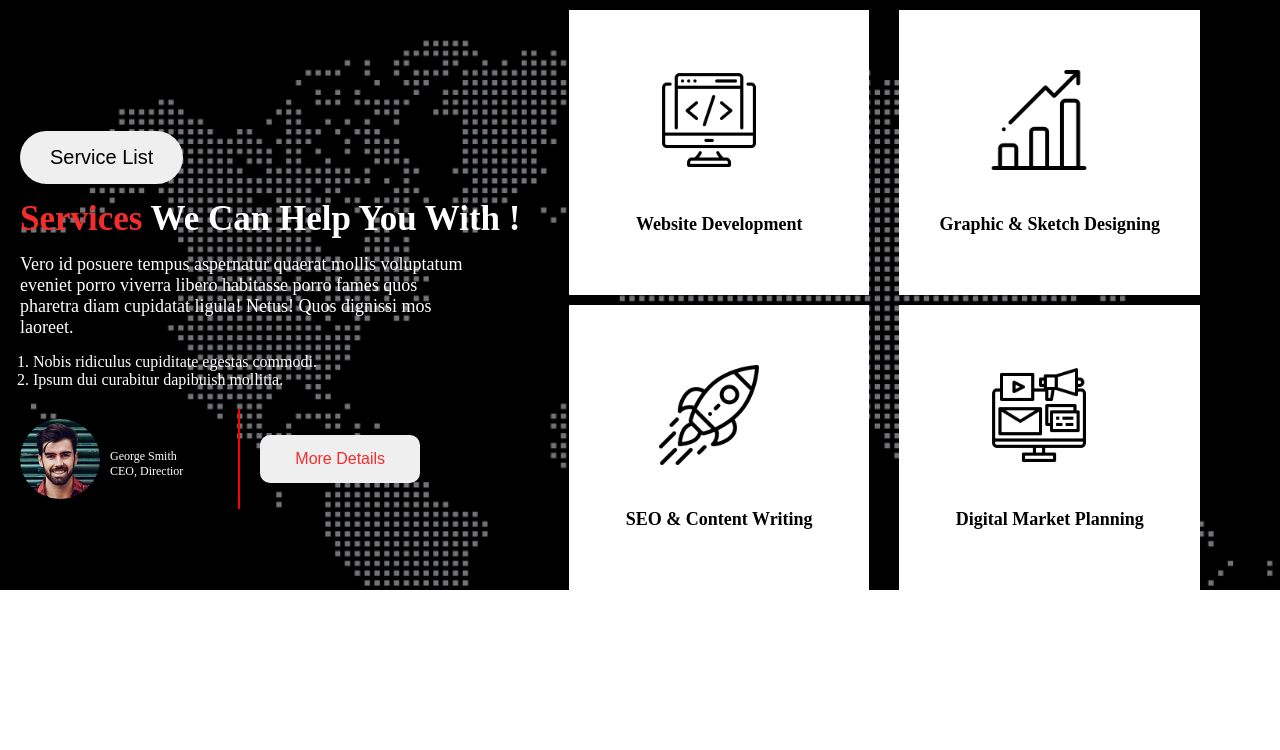
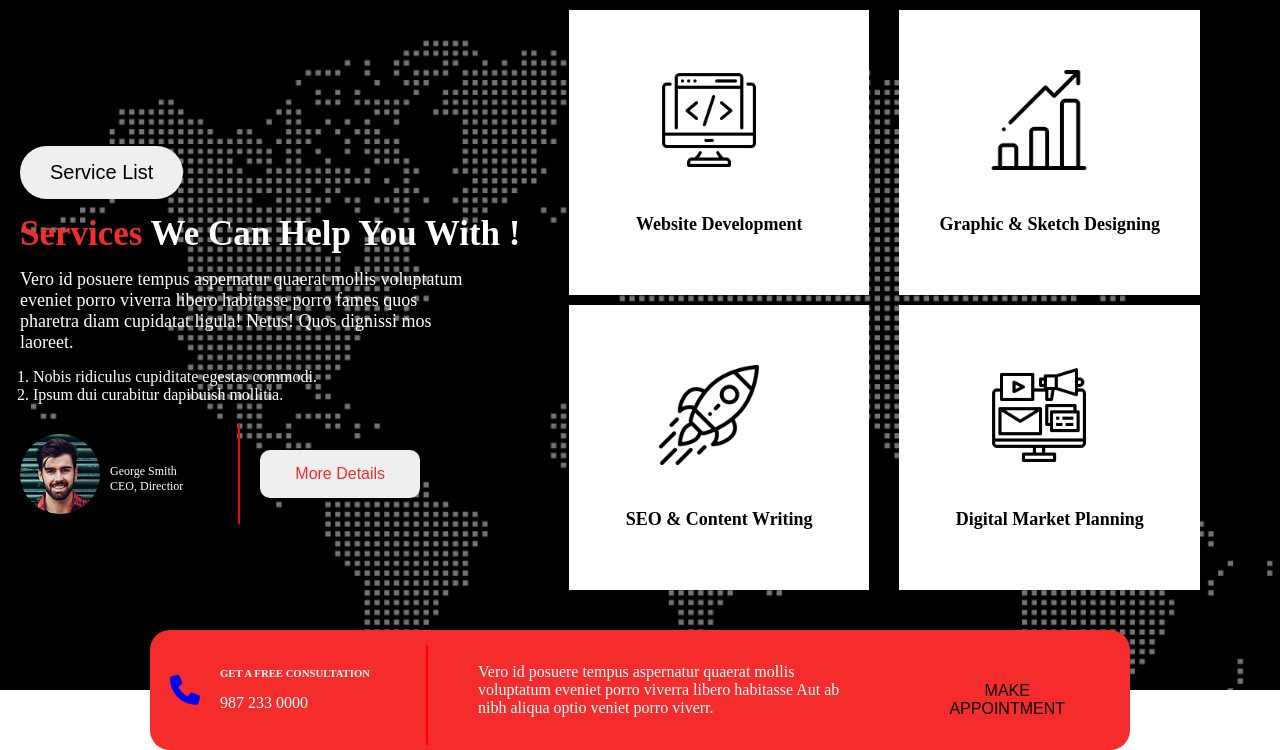
Before and after one commit to mdgausulislam/digital-agency-html-and-css, a plain HTML site: page index.html in a window 1280 px wide. Shown: the part 884-1634 px from the top of the page. Before the commit the page ends 1474 px from the top, so only its background shows below. Drawn offline with Linux system fonts and the light colour scheme.

Commit message:
update section

```diff
--- a/index.html
+++ b/index.html
@@ -9,6 +9,7 @@
     <link rel="preconnect" href="https://fonts.googleapis.com">
 <link rel="preconnect" href="https://fonts.gstatic.com" crossorigin>
 <link href="https://fonts.googleapis.com/css2?family=Open+Sans:ital@0;1&display=swap" rel="stylesheet">
+<script src="https://kit.fontawesome.com/f07af11b35.js" crossorigin="anonymous"></script>
 </head>
 <body>
     <header>
@@ -86,6 +87,29 @@
                 </div>
             </div>
         </section>
+
+
+        <section>
+            <div class="appointment">
+                <div class="phone-call">
+                  <a href="#">  <i class="fa-solid fa-phone"></i></a>
+                  <div>
+                  <h6 class="call-title">GET A FREE CONSULTATION</h6>
+                  <p class="phone-number"> 987 233 0000 </p>
+                </div>
+                </div>
+                <div class="vertical-line2"></div>
+                <div class="phone-call-description">
+                    <p class="phone-call-description1">Vero id posuere tempus aspernatur quaerat mollis voluptatum eveniet porro
+                        viverra libero habitasse Aut ab nibh aliqua optio veniet porro viverr.</p>
+
+                        <button class="btn-primary4">MAKE APPOINTMENT</button>
+
+                </div>
+            </div>
+
+
+        </section>
     </main>
 
 </body>
--- a/style/style.css
+++ b/style/style.css
@@ -101,6 +101,7 @@
     grid-template-columns: repeat(2,1fr);
     /* gap: 10px; */
     margin-right: 50px;
+    margin-bottom: 100px;
 
 }
 .service-right-side img{
@@ -112,6 +113,7 @@
     display: flex;
     justify-content: space-between;
     align-items: center;
+    /* margin-bottom: 100px; */
 
 }
 .ceo-image{
@@ -195,7 +197,7 @@
 
 }
 .Service-details{
-    margin-top: 50px;
+    margin-top: -20px;
     color: #FFFFFF;
 
 
@@ -209,3 +211,56 @@
 .service-info{
     background-color: black;
 }
+.appointment{
+    margin: 0px 150px;
+    display: flex;
+    justify-content: flex-start;
+    align-items: center;
+    background-color: rgb(245, 44, 44);
+    color: #FFFFFF;
+    height: 120px;
+    border-radius: 20px;
+    margin-top: -60px;
+}
+.phone-call{
+    display: flex;
+    justify-content: flex-start;
+    align-items: center;
+    gap: 20px;
+}
+.phone-call i{
+   font-size: 30px;
+   padding-left: 20px;
+}
+.phone-call-description{
+    margin-left: 50px;
+}
+.call-title{
+    width: 151px;
+    padding-bottom: 15px;
+}
+.phone-call-description{
+    display: flex;
+    align-items: center;
+    justify-content: center;
+}
+.vertical-line2{
+    margin-top: 10px;
+    height: 100px;
+    border: 1px solid red;
+    margin-left: 55px;
+}
+.phone-call-description1{
+    padding-right: 50px;
+
+}
+.btn-primary4{
+    padding: 15px 35px;
+    font-size: 16px;
+    background-color: rgb(245, 44, 44);
+    border-radius: 10px;
+    border: none;
+    margin-top: 20px;
+    margin-left: 20px;
+    margin-right: 30px;
+}
```
